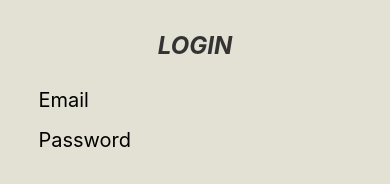
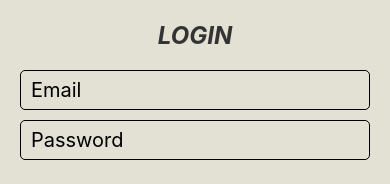
Before and after one commit to datnguyenthang/INFO-5139, a React Native app: screen /ScreenOne in a window 390 px wide. Shown: the part 464-648 px from the top of the page. Built offline with nearby package versions, Linux system fonts and the light colour scheme.

Commit message:
Adding login screen to homepage as MF-52 branch

```diff
--- a/components/CustomHeaderButton.js
+++ b/components/CustomHeaderButton.js
@@ -5,7 +5,7 @@ import { HeaderButton } from 'react-navigation-header-buttons';
 import { Ionicons } from '@expo/vector-icons';
 
 const CustomHeaderButton = props => {
-    return <HeaderButton {...props} IconComponent={Ionicons} color={Platform.OS === 'android' ? 'white' : 'blue'} />
+    return <HeaderButton {...props} IconComponent={Ionicons} iconSize={35} color={Platform.OS === 'android' ? 'white' : 'blue'} />
 }
 
 export default CustomHeaderButton;
--- a/navigation/AppNavigation.js
+++ b/navigation/AppNavigation.js
@@ -31,6 +31,10 @@ function AppNavigator() {
                     component={WelcomeScreen}
                     options={{
                         title: 'Media Follow',
+                        headerTitleStyle: {
+                            fontSize: 24,
+                        },
+                        statusBarColor: '#fff'
                     }}
                 />
                 <Stack.Screen
--- a/screens/WelcomeScreen.js
+++ b/screens/WelcomeScreen.js
@@ -40,7 +40,7 @@ const WelcomeScreen = (props) => {
         const errorMessage = error.message;
 
         if (errorCode === 'auth/wrong-password') {
-          Alert.alert('Wrong password.');
+          Alert.alert('Wrong password, try again!');
         } else {
           Alert.alert(errorMessage);
         }
@@ -70,7 +70,7 @@ const WelcomeScreen = (props) => {
       </Animated.View>
       <Text style={styles.label}>LOGIN</Text>
       <TextInput
-        style={styleWelcomes.textInput}
+          style={[styleWelcomes.textInput, styleWelcomes.input]}
           onChangeText={(value) => setLoginEmail(value)}
           autoCapitalize="none"
           autoCorrect={false}
@@ -79,7 +79,7 @@ const WelcomeScreen = (props) => {
           placeholder="Email"
       />
       <TextInput
-        style={styleWelcomes.textInput}
+          style={[styleWelcomes.textInput, styleWelcomes.input]}
           onChangeText={(value) => setLoginPassword(value)}
           autoCapitalize="none"
           autoCorrect={false}
@@ -112,6 +112,15 @@ const styleWelcomes = StyleSheet.create({
   iconContainer: {
     alignItems: 'center',
     marginBottom: 10,
+  },
+  input: {
+    borderWidth: 1,
+    borderColor: '#000',
+    borderRadius: 5,
+    paddingHorizontal: 10,
+    paddingVertical: 8,
+    marginBottom: 10,
+    width: 350,
   },
   icon: {
     marginBottom: 10,
```
Lines whose indentation alone changed are shown as unchanged.
